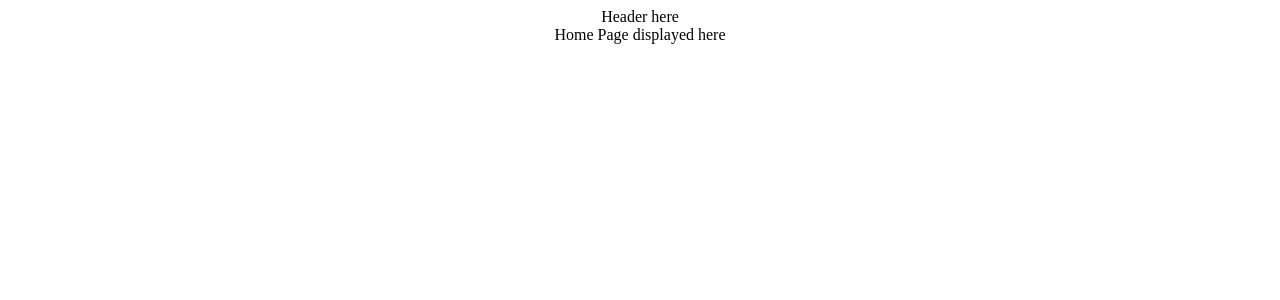
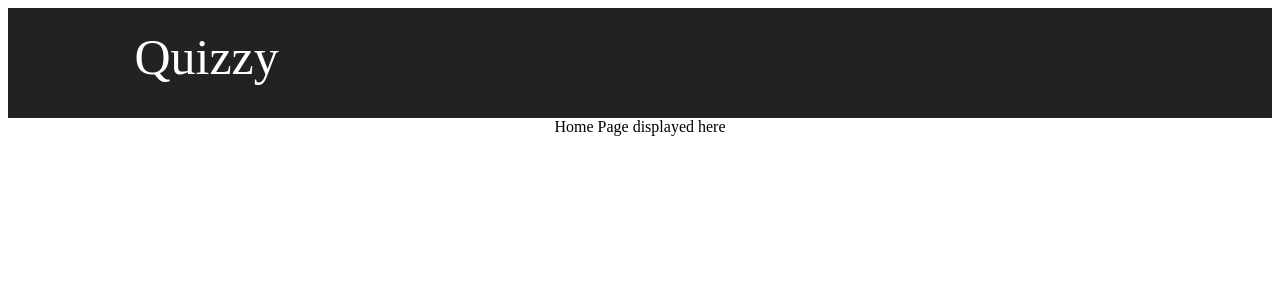
Before and after one commit to siddharth-lakhara/quizTakingApp-web, a React (Create React App) app: page / in a window 1280 px wide. Shown: the top 300 px of the page. Built offline with nearby package versions, Linux system fonts and the light colour scheme; the HTML template or start-up script is replaced by a standard one.

Commit message:
header done

```diff
--- a/src/App.css
+++ b/src/App.css
@@ -1,12 +1,5 @@
 .App {
   text-align: center;
-}
-
-.App-header {
-  background-color: #222;
-  height: 150px;
-  padding: 20px;
-  color: white;
 }
 
 .App-title {
--- a/src/components/header/header.css
+++ b/src/components/header/header.css
@@ -0,0 +1,19 @@
+.Header-main {
+    background-color: #222;
+    height: 70px;
+    padding: 20px;
+    color: white;
+    font-size: 50px;
+    display:flex;
+    justify-content: space-between;
+    padding-right: 10%;
+    padding-left: 10%;
+}
+
+.Header-title {
+    /* padding-left: 7%; */
+}
+
+.Header-userWelcome {
+    /* padding-right: 9%; */
+}
--- a/src/components/header/index.jsx
+++ b/src/components/header/index.jsx
@@ -1,5 +1,11 @@
 import React from 'react';
+import './header.css';
 
-const Headers = () => (<div>Header here</div>);
+const Headers = props => (
+  <div className="Header-main">
+    <span className="Header-title">Quizzy</span>
+    <span className="Header-userWelcome" style={{ display: props.user ? 'inline' : 'none' }}>Hello {props.user}!</span>
+  </div>
+);
 
 export default Headers;
```
